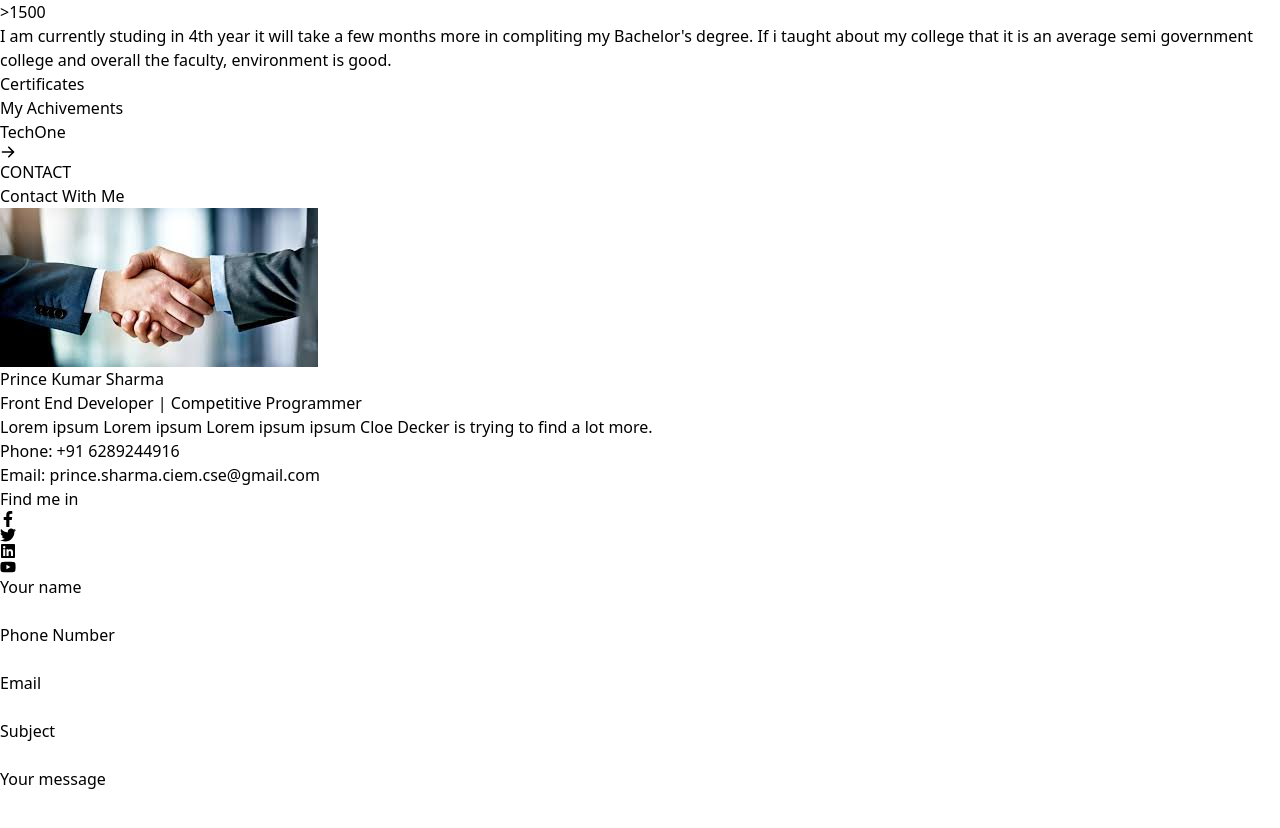
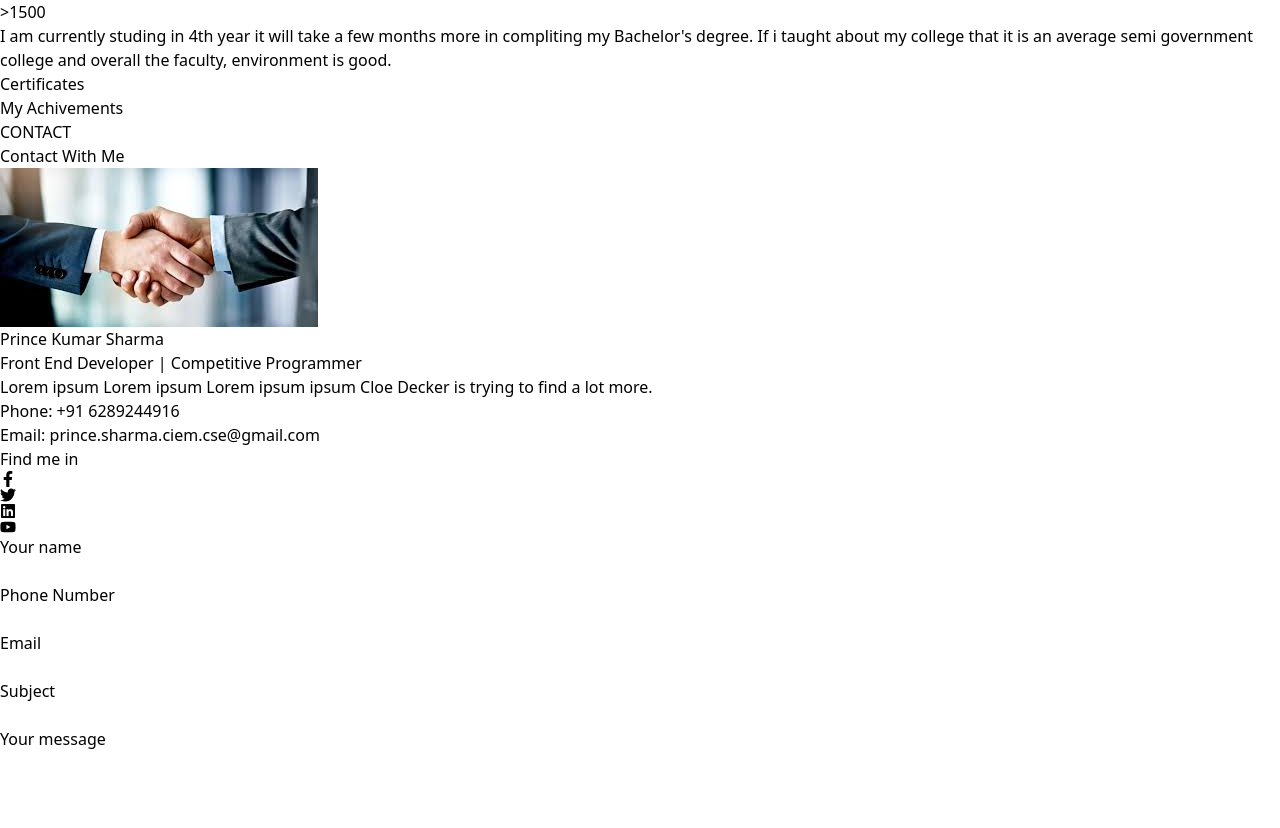
Before and after one commit to prince916/MyPortfolio, a React (Create React App) app: page / in a window 1280 px wide. Shown: the part 5860-6688 px from the top of the page. Built offline with nearby package versions, Linux system fonts and the light colour scheme; the HTML template or start-up script is replaced by a standard one.

Commit message:
update it

```diff
--- a/src/components/certificates/Certificates.js
+++ b/src/components/certificates/Certificates.js
@@ -1,8 +1,7 @@
 import React from "react";
 import Title from "../layouts/Title";
-import { HiArrowRight } from "react-icons/hi";
 
-const Certificates = ({ des }) => {
+const Certificates = () => {
   return (
     <section
       id="certificates"
@@ -15,18 +14,10 @@ const Certificates = ({ des }) => {
         <div className="h-80 overflow-y-hidden">
           <div
             className="flex h-full flex-col gap-8 translate-y-20
-          group-hover:translate-y-4 transition-transform duration-500"
+            group-hover:translate-y-4 transition-transform duration-500"
           >
-            <div className="flex flex-col gap-4">
-              <h2 className="text-xl md:text-2xl font-titleFont font-bold text-gray-300">
-                TechOne
-              </h2>
-              <div className="flex flex-col gap-8">
-                <p className="text-sm">{des}</p>
-                <span className="text-2xl text-designColor">
-                  <HiArrowRight />
-                </span>
-              </div>
+            <div>
+              <image src='' alt=''/>
             </div>
           </div>
         </div>
```
